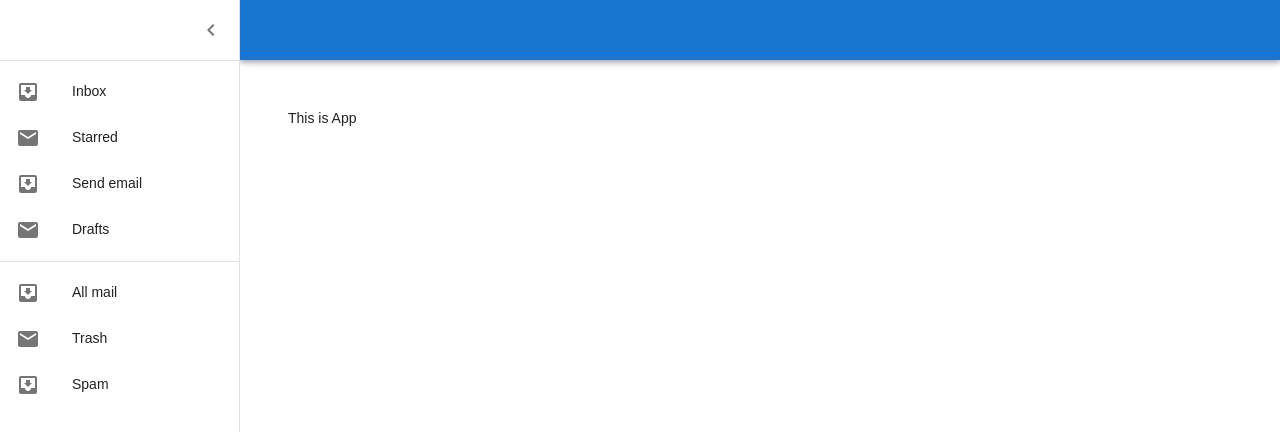
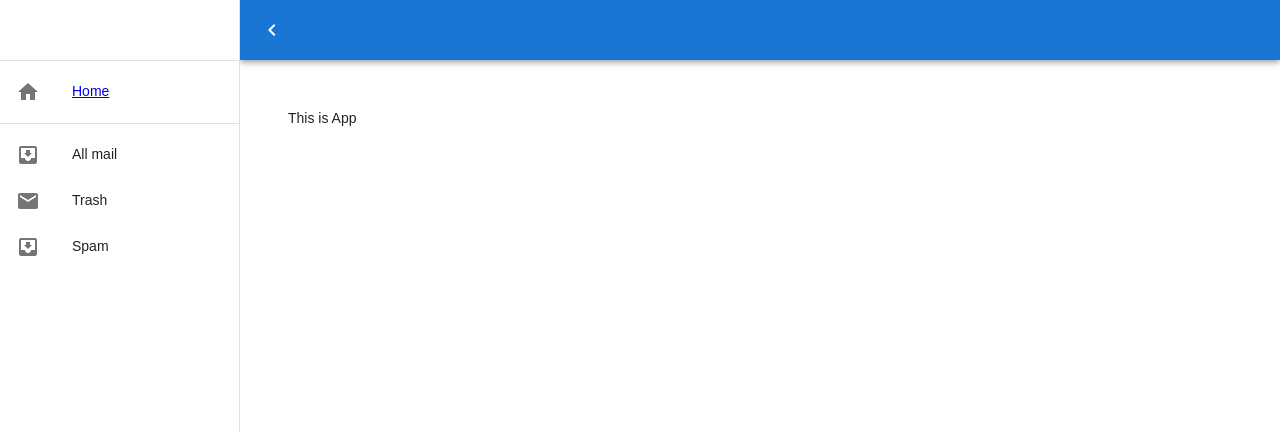
Before and after one commit to vimalmenon/admin.vimalmenon.com, a React app: page / in a window 1280 px wide. Shown: the top 432 px of the page. Built offline with nearby package versions, Linux system fonts and the light colour scheme.

Commit message:
Added navigation

```diff
--- a/src/common/Header.tsx
+++ b/src/common/Header.tsx
@@ -1,6 +1,7 @@
 import * as React from 'react';
 
-import MenuIcon from '@mui/icons-material/Menu';
+import ChevronLeftIcon from '@mui/icons-material/ChevronLeft';
+import ChevronRightIcon from '@mui/icons-material/ChevronRight';
 import MuiAppBar, { AppBarProps as MuiAppBarProps } from '@mui/material/AppBar';
 import IconButton from '@mui/material/IconButton';
 import { styled } from '@mui/material/styles';
@@ -39,9 +40,9 @@ export const Header: React.FC = () => {
           aria-label="open drawer"
           onClick={toggleDrawerOpen}
           edge="start"
-          sx={{ mr: 2, ...(isDrawerOpen && { display: 'none' }) }}
+          sx={{ mr: 2 }}
         >
-          <MenuIcon />
+          {isDrawerOpen ? <ChevronLeftIcon /> : <ChevronRightIcon />}
         </IconButton>
         <Typography variant="h6" noWrap component="div"></Typography>
       </Toolbar>
--- a/src/common/Sidebar.tsx
+++ b/src/common/Sidebar.tsx
@@ -1,26 +1,22 @@
 import * as React from 'react';
 
-import ChevronLeftIcon from '@mui/icons-material/ChevronLeft';
-import ChevronRightIcon from '@mui/icons-material/ChevronRight';
 import MailIcon from '@mui/icons-material/Mail';
 import InboxIcon from '@mui/icons-material/MoveToInbox';
 import Divider from '@mui/material/Divider';
 import Drawer from '@mui/material/Drawer';
-import IconButton from '@mui/material/IconButton';
 import List from '@mui/material/List';
 import ListItem from '@mui/material/ListItem';
 import ListItemButton from '@mui/material/ListItemButton';
 import ListItemIcon from '@mui/material/ListItemIcon';
 import ListItemText from '@mui/material/ListItemText';
-import { useTheme } from '@mui/material/styles';
+import { Link } from 'react-router-dom';
 
 import { useAppContext } from '../context';
+import { navigation } from '../data';
 import { DrawerHeader } from './DrawerHeader';
 
 export const Sidebar: React.FC = () => {
-  const { drawerWidth, isDrawerOpen, toggleDrawerOpen } = useAppContext();
-  const theme = useTheme();
-
+  const { drawerWidth, isDrawerOpen } = useAppContext();
   return (
     <Drawer
       sx={{
@@ -35,21 +31,24 @@ export const Sidebar: React.FC = () => {
       anchor="left"
       open={isDrawerOpen}
     >
-      <DrawerHeader>
-        <IconButton onClick={toggleDrawerOpen}>
-          {theme.direction === 'ltr' ? <ChevronLeftIcon /> : <ChevronRightIcon />}
-        </IconButton>
-      </DrawerHeader>
+      <DrawerHeader></DrawerHeader>
       <Divider />
       <List>
-        {['Inbox', 'Starred', 'Send email', 'Drafts'].map((text, index) => (
-          <ListItem key={text} disablePadding>
-            <ListItemButton>
-              <ListItemIcon>{index % 2 === 0 ? <InboxIcon /> : <MailIcon />}</ListItemIcon>
-              <ListItemText primary={text} />
-            </ListItemButton>
-          </ListItem>
-        ))}
+        {navigation.map((item, index) => {
+          const { Icon, name, url } = item;
+          return (
+            <Link to={url} key={index}>
+              <ListItem disablePadding>
+                <ListItemButton>
+                  <ListItemIcon>
+                    <Icon />
+                  </ListItemIcon>
+                  <ListItemText primary={name} />
+                </ListItemButton>
+              </ListItem>
+            </Link>
+          );
+        })}
       </List>
       <Divider />
       <List>
--- a/src/data/index.ts
+++ b/src/data/index.ts
@@ -1 +1,2 @@
 export * from './profile';
+export * from './navigation';
--- a/src/data/navigation.ts
+++ b/src/data/navigation.ts
@@ -0,0 +1,9 @@
+import HomeIcon from '@mui/icons-material/Home';
+
+export const navigation = [
+  {
+    name: 'Home',
+    url: '/',
+    Icon: HomeIcon,
+  },
+];
--- a/tsconfig.json
+++ b/tsconfig.json
@@ -11,7 +11,7 @@
       "esModuleInterop": true,
       "baseUrl": ".",
       "paths": {
-        "@types": ["src/types"],
+        "@types": ["src/types"]
       }
     }
   }
```
